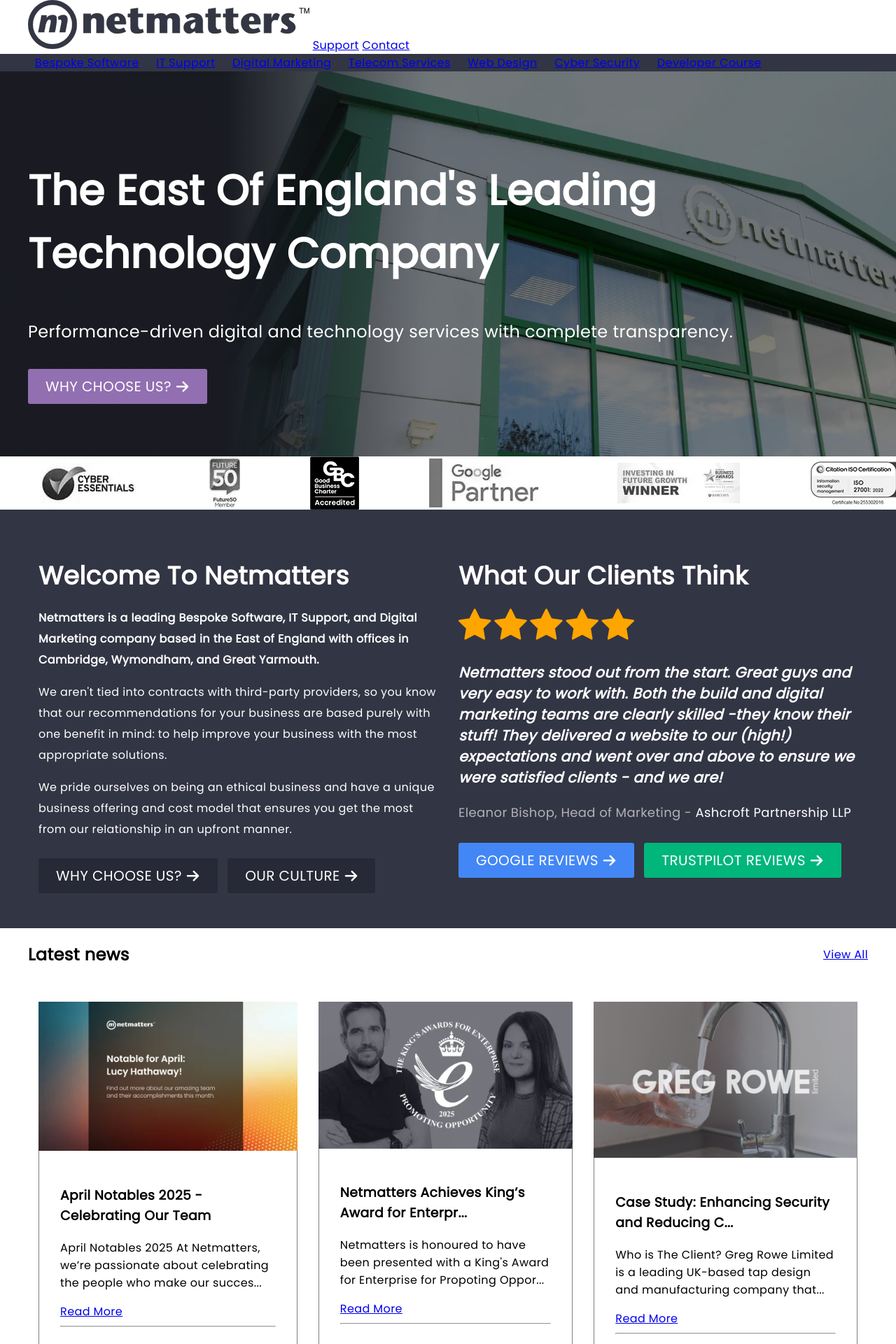
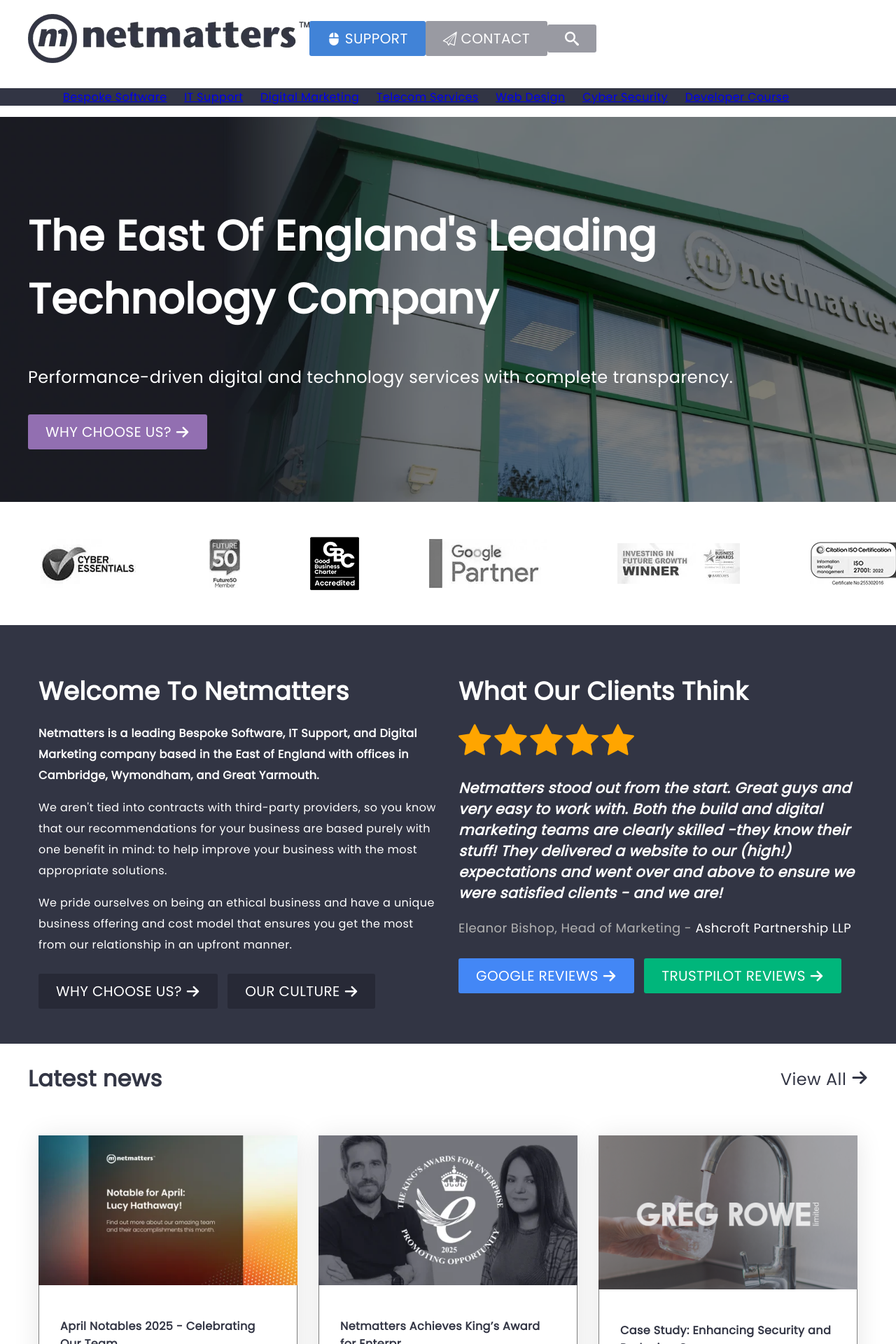
Before and after one commit to ChickenSplash/Netmatters-Homepage, a PHP site: page / in a window 1280 px wide. Shown: the top 1920 px of the page at 70% size. Run offline with PHP 8.4, Linux system fonts and the light colour scheme; some web fonts are replaced.

Commit message:
added mixins
started styling buttons, refined news section, optimised layout

```diff
--- a/css/styles.css
+++ b/css/styles.css
@@ -81,16 +81,11 @@
   content: "\eaca";
 }
 
-ul {
-  list-style: none;
-  padding: 0px;
-  margin: 0px;
-}
-
 body {
   margin: 0;
   font-family: "Poppins", "sans-serif";
   letter-spacing: 0.4px;
+  color: #333645;
 }
 
 * {
@@ -116,11 +111,43 @@
   }
 }
 
-header img {
+header .container {
+  display: flex;
+  align-items: center;
+  min-height: 110px;
+}
+header .container img {
   display: inline-block;
 }
-header a {
-  display: inline-block;
+header .container .btn-support {
+  display: inline-flex;
+  align-items: center;
+  font-size: 1.25rem;
+  padding: 10px 25px;
+  color: #fff;
+  text-decoration: none;
+  border-radius: 3px;
+  background-color: #4183d7;
+  line-height: 30px;
+  text-transform: uppercase;
+}
+header .container .btn-support:hover {
+  background-color: rgb(44.2608695652, 117.2913043478, 210.2391304348);
+}
+header .container .btn-contact {
+  display: inline-flex;
+  align-items: center;
+  font-size: 1.25rem;
+  padding: 10px 25px;
+  color: #fff;
+  text-decoration: none;
+  border-radius: 3px;
+  background-color: #999aa2;
+  line-height: 30px;
+  text-transform: uppercase;
+}
+header .container .btn-contact:hover {
+  background-color: rgb(139.6615384615, 140.7923076923, 149.8384615385);
 }
 
 .main-nav li {
@@ -178,15 +206,17 @@
 .btn-banner {
   display: inline-flex;
   align-items: center;
-  font-size: 20px;
+  font-size: 1.25rem;
   padding: 10px 25px;
   color: #fff;
   text-decoration: none;
   border-radius: 3px;
   background-color: #926fb1;
   line-height: 30px;
-  margin: 10px 10px 0px 0px;
   text-transform: uppercase;
+}
+.btn-banner:hover {
+  background-color: rgb(133.4797297297, 94.4594594595, 168.0405405405);
 }
 
 .slider-row {
@@ -195,6 +225,7 @@
   grid-auto-columns: 1fr;
   align-items: center;
   overflow-x: hidden;
+  padding-block: 50px;
 }
 
 .partner-logo {
@@ -309,8 +340,17 @@
   display: flex;
   align-items: center;
 }
+.news-header h2 {
+  font-size: 2rem;
+}
 .news-header a {
   display: none;
+  color: #333645;
+  text-decoration: none;
+  font-size: 1.5rem;
+}
+.news-header a:hover {
+  text-decoration: underline;
 }
 @media (min-width: 768px) {
   .news-header a {
@@ -327,11 +367,51 @@
   }
 }
 .news-article {
-  padding-top: 30px;
-  padding-inline: 15px;
+  box-shadow: 0 3px 35px rgba(0, 0, 0, 0.1);
+}
+.news-article .btn-news-yellow {
+  display: inline-block;
+  font-size: 1rem;
+  padding: 5px 15px;
+  color: #fff;
+  text-decoration: none;
+  border-radius: 3px;
+  background-color: #f7b322;
+  line-height: 35px;
+  text-transform: uppercase;
+}
+.news-article .btn-news-red {
+  display: inline-block;
+  font-size: 1rem;
+  padding: 5px 15px;
+  color: #fff;
+  text-decoration: none;
+  border-radius: 3px;
+  background-color: #ce4125;
+  line-height: 35px;
+  text-transform: uppercase;
+}
+.news-article .btn-news-blue {
+  display: inline-block;
+  font-size: 1rem;
+  padding: 5px 15px;
+  color: #fff;
+  text-decoration: none;
+  border-radius: 3px;
+  background-color: #4183d7;
+  line-height: 35px;
+  text-transform: uppercase;
+}
+.news-spacing {
+  padding: 30px 15px 0px;
+}
+@media (min-width: 768px) {
+  .news-spacing {
+    flex: 1;
+  }
 }
 @media (min-width: 768px) and (max-width: 1260px) {
-  .news-article-hide {
+  .news-spacing-hide {
     display: none;
   }
 }
@@ -353,6 +440,16 @@
   border-bottom-left-radius: 4px;
   padding: 30px;
 }
+.news-details h3, .news-details p {
+  font-size: 1rem;
+}
+.news-details .text-small {
+  font-size: 0.8125rem;
+  color: rgb(105.1875, 111.375, 142.3125);
+}
+.news-details hr {
+  margin-block: 30px;
+}
 .news-thumbnail {
   display: block;
   width: 100%;
--- a/index.html
+++ b/index.html
@@ -10,8 +10,9 @@
     <header>
         <div class="container">
             <img src="img/logo/netmatters-logo.webp">
-            <a href="#" class="btn">Support</a>
-            <a href="#" class="btn">Contact</a>
+            <a href="#" class="btn-support"><span class="icon-mouse"></span>&nbsp;Support</a>
+            <a href="#" class="btn-contact"><span class="icon-paperplane"></span>&nbsp;Contact</a>
+            <a href="#" class="btn-contact"><span class="icon-search"></span></a>
         </div>
     </header>
     <nav>
@@ -83,61 +84,67 @@
     <div>
         <div class="container">
             <div class="news-header">
-                <h2>Latest news</h2>
-                <a href="#">View All</a>
+                <h2><strong>Latest news</strong></h2>
+                <a href="#">View All&nbsp;<span class="icon-arrow-right2"></span></a>
             </div>
             <div class="news-flex-container">
+                <div class="news-spacing">
                     <div class="news-article">
                         <img src="img/news-articles/april-notables-2025.webp" class="news-thumbnail">
                         <div class="news-details">
                             <h3>April Notables 2025 - Celebrating Our Team</h3>
-                        <p>April Notables 2025 At Netmatters, we’re passionate about celebrating the people who make our succes...</p>
-                        <a href="#" class="btn">Read More</a>
+                            <p class="text-small">April Notables 2025 At Netmatters, we’re passionate about celebrating the people who make our succes...</p>
+                            <div class="btn-news-yellow">Read More</div>
                             <hr>
                             <div class="posted-by">
                                 <img src="img/logo/netmatters-logo-small.webp" class="posted-by--logo-img">
                                 <div class="news-author">
                                     <p><strong>Posted by Netmatters</strong></p>
-                                <p>7th May 2025</p>
+                                    <p class="text-small">7th May 2025</p>
                                 </div>
                             </div>
                         </div>
                     </div>
+                </div>
+                <div class="news-spacing">
                     <div class="news-article">
                         <img src="img/news-articles/netmatters-achieves-kings-award.webp" class="news-thumbnail">
                         <div class="news-details">
                             <h3>Netmatters Achieves King’s Award for Enterpr...</h3>
-                        <p>Netmatters is honoured to have been presented with a King's Award for Enterprise for Propoting Oppor...</p>
-                        <a href="#" class="btn">Read More</a>
+                            <p class="text-small">Netmatters is honoured to have been presented with a King's Award for Enterprise for Propoting Oppor...</p>
+                            <div class="btn-news-red">Read More</div>
                             <hr>
                             <div class="posted-by">
                                 <img src="img/logo/netmatters-logo-small.webp" class="posted-by--logo-img">
                                 <div class="news-author">
                                     <p><strong>Posted by Netmatters</strong></p>
-                                <p>29th April 2025</p>
+                                    <p class="text-small">29th April 2025</p>
                                 </div>
                             </div>
                         </div>
                     </div>
-                <div class="news-article news-article-hide">
+                </div>
+                <div class="news-spacing news-spacing-hide">
+                    <div class="news-article">
                         <img src="img/news-articles/case-study-enhancing-security.png" class="news-thumbnail">
                         <div class="news-details">
                             <h3>Case Study: Enhancing Security and Reducing C...</h3>
-                        <p>Who is The Client? Greg Rowe Limited is a leading UK-based tap design and manufacturing company that...</p>
-                        <a href="#" class="btn">Read More</a>
+                            <p class="text-small">Who is The Client? Greg Rowe Limited is a leading UK-based tap design and manufacturing company that...</p>
+                            <div class="btn-news-blue">Read More</div>
                             <hr>
                             <div class="posted-by">
                                 <img src="img/logo/netmatters-logo-small.webp" class="posted-by--logo-img">
                                 <div class="news-author">
                                     <p><strong>Posted by Netmatters</strong></p>
-                                <p>25th April 2025</p>
+                                    <p class="text-small">25th April 2025</p>
+                                </div>
                             </div>
                         </div>
                     </div>
                 </div>
             </div>
             <div class="news-footer">
-                <a href="#">View All</a>
+                <a href="#">View All&nbsp;<span class="icon-arrow-right2"></span></a>
             </div>
         </div>
     </div>
--- a/scss/base/_base.scss
+++ b/scss/base/_base.scss
@@ -1,5 +1,26 @@
-ul {
-    list-style: none;
-    padding: 0px;
-    margin: 0px;
+body {
+    margin: 0;
+    font-family: "Poppins", "sans-serif";
+    letter-spacing: 0.4px;
+    color: $color-dark-text;
 }
+
+* {
+    box-sizing: border-box;
+}
+
+.container {
+    margin-inline: auto;
+
+    @media (min-width: $break-point-small) {
+        width: 750px;
+    }
+
+    @media (min-width: $break-point-medium) {
+        width: 970px;
+    }
+
+    @media (min-width: $break-point-large) {
+        width: 1200px;
+    }
+}
--- a/scss/layout/_about.scss
+++ b/scss/layout/_about.scss
@@ -51,21 +51,25 @@
 }
 
 @include btn($color-base-dark, "about") {
+  margin: 10px 10px 0px 0px;
+
   &:hover {
     background-color: darken($color-base-dark, 5%);
   }
 }
 
 @include btn(#4387f6, "google-reviews") {
+  margin: 10px 10px 0px 0px;
+
   &:hover {
     background-color: darken(#4387f6, 5%);
   }
 }
 
 @include btn(#00b67b, "trustpilot-reviews") {
+  margin: 10px 10px 0px 0px;
+
   &:hover {
     background-color: darken(#00b67b, 5%);
   }
 }
-
-// Fix button alignment under "What Our Clients Think"
--- a/scss/layout/_article.scss
+++ b/scss/layout/_article.scss
@@ -1,4 +1,4 @@
-// Layout of whole news section
+// Layout of the whole news section
 
 .news {
 
@@ -6,8 +6,14 @@
         display: flex;
         align-items: center;
 
+        h2 {
+            font-size: 2rem;
+        }
+
         a {
             display: none;
+
+            @include view-all();
 
             @media (min-width: $break-point-small) {
                 display: inline-block;
@@ -25,8 +31,19 @@
     }
 
     &-article {
-        padding-top: 30px;
-        padding-inline: 15px;
+        box-shadow: 0 3px 35px rgba(0, 0, 0, 0.1);
+
+        @include read-more-btn(#f7b322, "news-yellow");
+        @include read-more-btn(#ce4125, "news-red");
+        @include read-more-btn(#4183d7, "news-blue");
+    }
+
+    &-spacing {
+        padding: 30px 15px 0px;
+
+        @media (min-width: $break-point-small) {
+            flex: 1;
+        }
 
         &-hide {
             @media (min-width: $break-point-small) and (max-width: $break-point-large) {
@@ -41,6 +58,8 @@
             width: max-content;
             margin: auto;
 
+            @include view-all(50px);
+
             @media (min-width: $break-point-small) {
                 display: none;
             }
@@ -48,7 +67,7 @@
     }
 }
 
-// Layout of individual articles
+// Layout of the individual article items
 
 .news {
     &-details {
@@ -57,6 +76,19 @@
         border-bottom-right-radius: 4px;
         border-bottom-left-radius: 4px;
         padding: 30px;
+
+        h3, p {
+            font-size: 1rem;
+        }
+
+        .text-small {
+            font-size: 0.8125rem;
+            color: lighten($color-dark-text, 25%);
+        }
+
+        hr {
+            margin-block: 30px;
+        }
     }
 
     &-thumbnail {
@@ -72,7 +104,6 @@
 .posted-by {
     display: flex;
     align-items: center;
-    padding-top: 20px;
 
     &--logo-img {
         padding-right: 20px;
--- a/scss/layout/_banner.scss
+++ b/scss/layout/_banner.scss
@@ -28,11 +28,12 @@
 
     &-text {
         color: $color-light-text;
-        font-size: 2.5rem;
+        font-size: 1.5rem;
         text-align: center;
 
         @media (min-width: $break-point-medium) {
             text-align: left;
+            font-size: 2.5rem;
         }
     }
     &-text p {
@@ -40,4 +41,8 @@
     }
 }
 
-@include btn(#926fb1, "banner")
+@include btn(#926fb1, "banner") {
+    &:hover {
+    background-color: darken(#926fb1, 5%);
+  }
+}
--- a/scss/layout/_footer.scss
+++ b/scss/layout/_footer.scss
@@ -42,6 +42,12 @@
             }
         }
     }
+
+    ul {
+        list-style: none;
+        padding: 0px;
+        margin: 0px;
+    }
 }
 
 .footer-bottom {
--- a/scss/layout/_header.scss
+++ b/scss/layout/_header.scss
@@ -1,8 +1,21 @@
-header {
+header .container {
+    display: flex;
+    align-items: center;
+    min-height: 110px;
+
     img {
         display: inline-block;
     }
-    a {
-        display: inline-block;
+
+    @include btn(#4183d7, "support") {
+        &:hover {
+            background-color: darken(#4183d7, 5%);
+        }
+    }
+
+    @include btn(#999aa2, "contact") {
+        &:hover {
+            background-color: darken(#999aa2, 5%);
+        }
     }
 }
--- a/scss/layout/_index.scss
+++ b/scss/layout/_index.scss
@@ -1,4 +1,3 @@
-@import "layout";
 @import "header";
 @import "nav";
 @import "banner";
--- a/scss/layout/_layout.scss
+++ /dev/null
@@ -1,25 +0,0 @@
-body {
-    margin: 0;
-    font-family: "Poppins", "sans-serif";
-    letter-spacing: 0.4px;
-}
-
-* {
-    box-sizing: border-box;
-}
-
-.container {
-    margin-inline: auto;
-
-    @media (min-width: $break-point-small) {
-        width: 750px;
-    }
-
-    @media (min-width: $break-point-medium) {
-        width: 970px;
-    }
-
-    @media (min-width: $break-point-large) {
-        width: 1200px;
-    }
-}
--- a/scss/layout/_parters.scss
+++ b/scss/layout/_parters.scss
@@ -4,6 +4,7 @@
     grid-auto-columns: 1fr;
     align-items: center;
     overflow-x: hidden;
+    padding-block: 50px;
 }
 
 .partner-logo {
--- a/scss/modules/_button.scss
+++ /dev/null
@@ -1,16 +0,0 @@
-@mixin btn($color, $type) {
-  .btn-#{$type} {
-    display: inline-flex;
-    align-items: center;
-    font-size: 20px;
-    padding: 10px 25px;
-    color: $color-light-text;
-    text-decoration: none;
-    border-radius: 3px;
-    background-color: $color;
-    line-height: 30px;
-    margin: 10px 10px 0px 0px;
-    text-transform: uppercase;
-    @content;
-  }
-}
--- a/scss/modules/_index.scss
+++ b/scss/modules/_index.scss
@@ -1 +1,2 @@
-@import "button"
+@import "mixins";
+@import "extends";
--- /dev/null
+++ b/scss/modules/_mixins.scss
@@ -0,0 +1,45 @@
+// Buttons styling
+
+@mixin btn($color, $type) {
+  .btn-#{$type} {
+    display: inline-flex;
+    align-items: center;
+    font-size: 1.25rem;
+    padding: 10px 25px;
+    color: $color-light-text;
+    text-decoration: none;
+    border-radius: 3px;
+    background-color: $color;
+    line-height: 30px;
+    text-transform: uppercase;
+    @content;
+  }
+}
+
+@mixin read-more-btn($color, $type) {
+  .btn-#{$type} {
+    display: inline-block;
+    font-size: 1rem;
+    padding: 5px 15px;
+    color: $color-light-text;
+    text-decoration: none;
+    border-radius: 3px;
+    background-color: $color;
+    line-height: 35px;
+    text-transform: uppercase;
+    @content;
+  }
+}
+
+// "View All" link styling
+
+@mixin view-all($margin-top: null) {
+  color: $color-dark-text;
+  text-decoration: none;
+  font-size: 1.5rem;
+  margin-top: $margin-top;
+
+  &:hover {
+    text-decoration: underline;
+  }
+}
--- a/scss/utilities/_config.scss
+++ b/scss/utilities/_config.scss
@@ -13,6 +13,7 @@
 $color-base: #323544;
 $color-base-dark: #272936;
 $color-light-text: #fff;
+$color-dark-text: #333645;
 
 // Fonts
 
```
Also changed, not shown: other parts of css/styles.css (+20 -8 lines), scss/modules/_extends.scss (added), 1 other file. Lines whose indentation alone changed are shown as unchanged.
